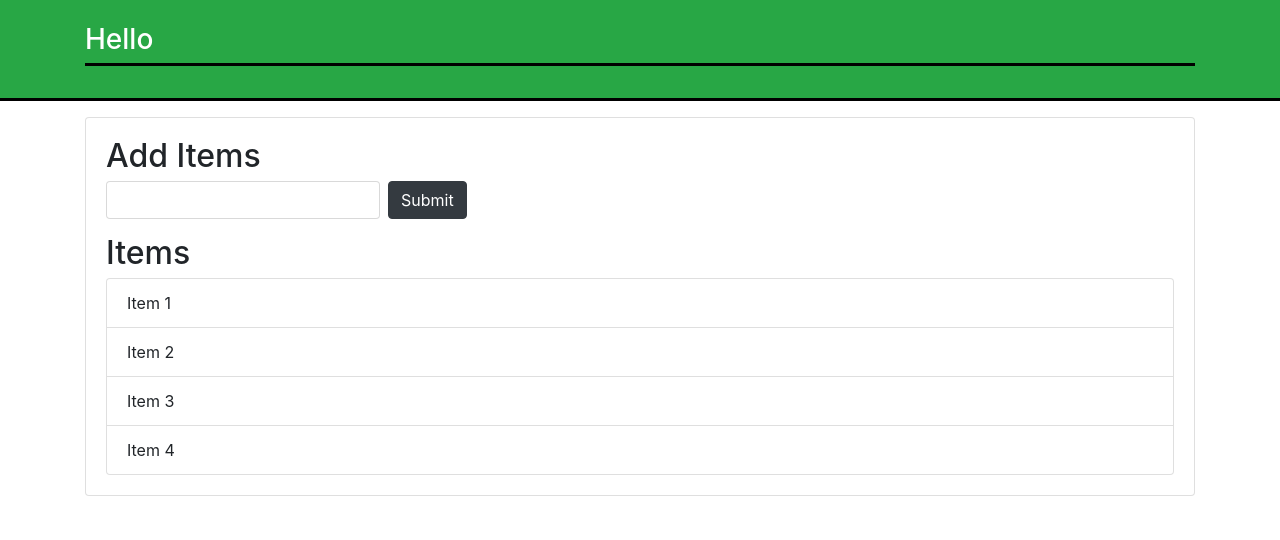
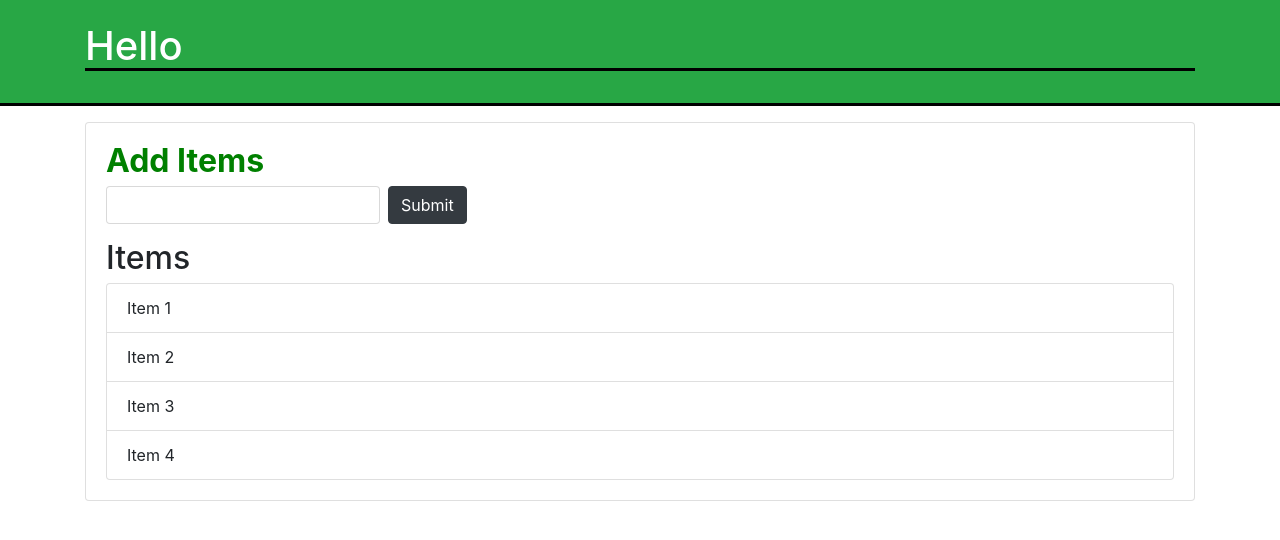
Before and after one commit to mithunmr888/Firstgit, a plain HTML site: page index.html in a window 1280 px wide. Drawn offline with nearby package versions, Linux system fonts and the light colour scheme.

Commit message:
added green color and made bold 'add items'

```diff
--- a/index.html
+++ b/index.html
@@ -15,7 +15,7 @@
   </header>
   <div class="container">
    <div id="main" class="card card-body">
-    <h2 class="title">Add Items</h2>
+    <h2 class="title" style="color: green;"><b>Add Items</b></h2>
     <form class="form-inline mb-3">
       <input type="text" class="form-control mr-2">
       <input type="submit" class="btn btn-dark" value="Submit">
--- a/mainn.js
+++ b/mainn.js
@@ -27,3 +27,8 @@ var header = document.getElementById('main-header');
 headerTitle.innerHTML ='<h3>Hello</h3>';
 header.style.borderBottom = 'solid 3px #000';
 headerTitle.style.borderBottom = 'solid 3px #000';
+
+var additem = document.getElementById('main');
+console.log(additem);
+
+document.all[10].textContent = 'Hello';
```
